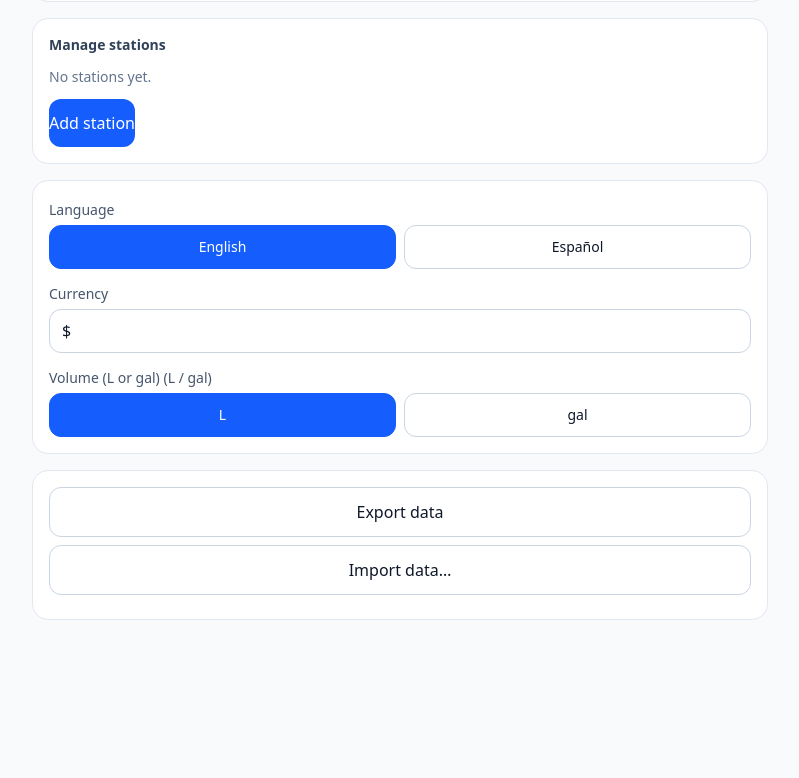
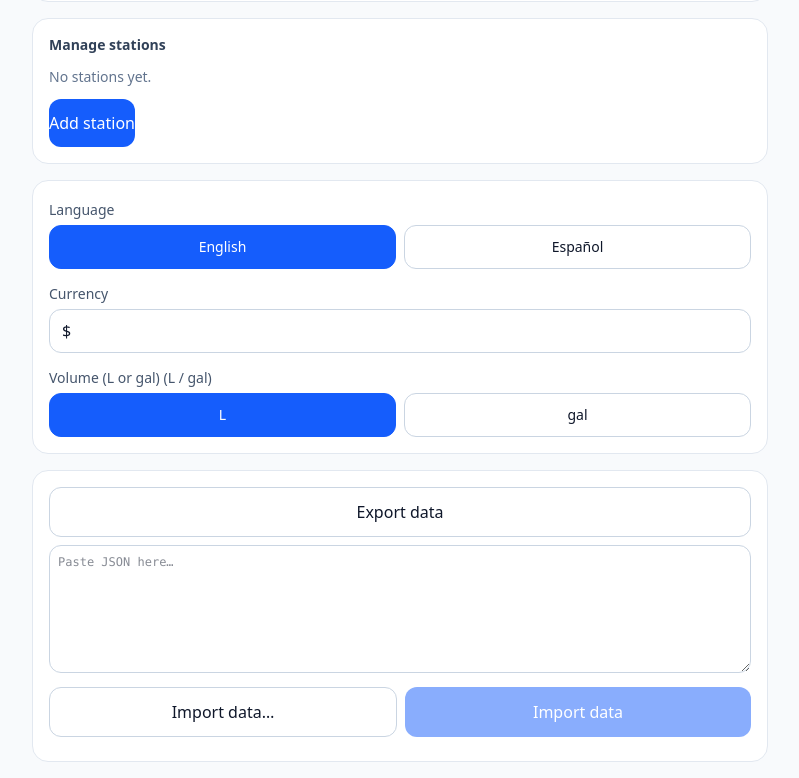
Before and after one commit to sergiovlezh/consumo-vehiculo, a React (Vite) app: page /settings in a window 1280 px wide. Shown: the part 1515-2293 px from the top of the page, without its empty margins (240-1039 px from the left). Before the commit the page ends 2151 px from the top, so only its background shows below. Built offline with nearby package versions, Linux system fonts and the light colour scheme.

Commit message:
feat: copy export JSON and paste-to-import

```diff
--- a/src/components/SettingsView.tsx
+++ b/src/components/SettingsView.tsx
@@ -101,7 +101,9 @@ export const SettingsView = ({
   const L = settings.language
   const [showExport, setShowExport] = useState(false)
   const [importText, setImportText] = useState('')
+  const [copied, setCopied] = useState(false)
   const fileRef = useRef<HTMLInputElement>(null)
+  const exportRef = useRef<HTMLTextAreaElement>(null)
 
   const exportAllData = (() => {
     try {
@@ -133,6 +135,18 @@ export const SettingsView = ({
     const reader = new FileReader()
     reader.onload = () => setImportText(String(reader.result ?? ''))
     reader.readAsText(file)
+  }
+
+  // ponytail: Clipboard API with legacy fallback for older browsers.
+  const copyExport = async () => {
+    try {
+      await navigator.clipboard.writeText(exportAllData)
+    } catch {
+      exportRef.current?.select()
+      document.execCommand('copy')
+    }
+    setCopied(true)
+    setTimeout(() => setCopied(false), 2000)
   }
 
   return (
@@ -270,37 +284,42 @@ export const SettingsView = ({
           <div>
             <p className="mb-1 text-xs text-slate-500">{t(L, 'exportedHint')}</p>
             <textarea
+              ref={exportRef}
               readOnly
               value={exportAllData}
               className="h-40 w-full rounded-xl border border-slate-300 p-2 font-mono text-xs"
             />
+            <div className="mt-2">
+              <Button onClick={copyExport} className="min-h-[44px]">
+                {copied ? `${t(L, 'copied')} ✓` : t(L, 'copy')}
+              </Button>
+            </div>
           </div>
         ) : null}
-        <button
-          onClick={() => fileRef.current?.click()}
-          className="w-full rounded-xl border border-slate-300 py-3 min-h-[44px]"
-        >
-          {t(L, 'importData')}…
-        </button>
+        <textarea
+          value={importText}
+          onChange={(e) => setImportText(e.target.value)}
+          placeholder={t(L, 'pasteJsonHint')}
+          className="h-32 w-full rounded-xl border border-slate-300 p-2 font-mono text-xs"
+        />
+        <div className="flex gap-2">
+          <Button variant="secondary" onClick={() => fileRef.current?.click()} className="min-h-[44px]">
+            {t(L, 'importData')}…
+          </Button>
+          <Button onClick={doImport} disabled={!importText.trim()} className="min-h-[44px]">
+            {t(L, 'importData')}
+          </Button>
+        </div>
         <input
           ref={fileRef}
           type="file"
           accept="application/json"
           className="hidden"
-          onChange={(e) => e.target.files?.[0] && handleFile(e.target.files[0])}
+          onChange={(e) => {
+            if (e.target.files?.[0]) handleFile(e.target.files[0])
+            e.target.value = ''
+          }}
         />
-        {importText ? (
-          <div>
-            <textarea
-              value={importText}
-              onChange={(e) => setImportText(e.target.value)}
-              className="h-32 w-full rounded-xl border border-slate-300 p-2 font-mono text-xs"
-            />
-            <Button onClick={doImport} className="min-h-[44px]">
-              {t(L, 'importData')}
-            </Button>
-          </div>
-        ) : null}
       </div>
     </div>
   )
--- a/src/i18n.ts
+++ b/src/i18n.ts
@@ -52,6 +52,9 @@ const STRINGS = {
     kwh_per_100km: 'kWh/100km',
     gal_per_100km: 'gal/100km',
     exportedHint: 'Copy or save this JSON',
+    copy: 'Copy',
+    copied: 'Copied!',
+    pasteJsonHint: 'Paste JSON here…',
     units: 'Units',
     distanceUnit: 'Distance (km)',
     volumeUnit: 'Volume (L or gal)',
@@ -174,6 +177,9 @@ const STRINGS = {
     kwh_per_100km: 'kWh/100km',
     gal_per_100km: 'gal/100km',
     exportedHint: 'Copia o guarda este JSON',
+    copy: 'Copiar',
+    copied: '¡Copiado!',
+    pasteJsonHint: 'Pega el JSON aquí…',
     units: 'Unidades',
     distanceUnit: 'Distancia (km)',
     volumeUnit: 'Volumen (L o gal)',
```
